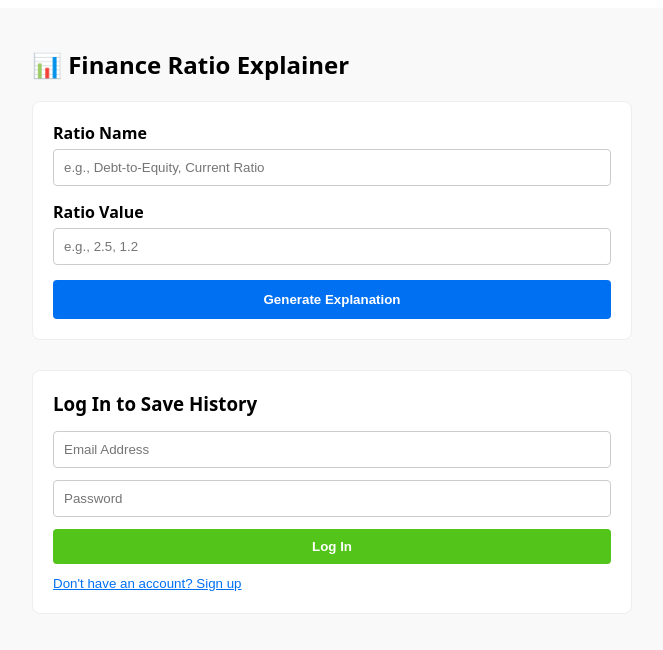
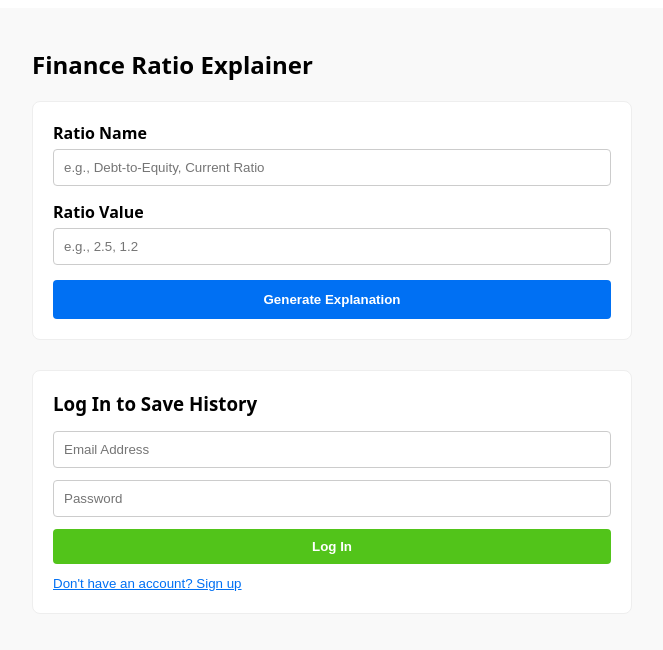
Before and after one commit to Noora-Ahmed/finance-ratio-explainer, a React (Vite) app in the folder frontend/: page / in a window 1280 px wide. Shown: the top 650 px of the page, without its empty margins (308-971 px from the left). Built offline with nearby package versions, Linux system fonts and the light colour scheme.

Commit message:
Remove chart emoji from main title

```diff
--- a/frontend/src/App.jsx
+++ b/frontend/src/App.jsx
@@ -126,7 +126,7 @@ function App() {
 
         {/* Core Workspace Header */}
         <div style={{ display: 'flex', justifyContent: 'space-between', alignItems: 'center', marginBottom: '20px' }}>
-          <h1 style={{ fontSize: '24px', margin: 0 }}>📊 Finance Ratio Explainer</h1>
+          <h1 style={{ fontSize: '24px', margin: 0 }}> Finance Ratio Explainer</h1>
           {token && (
             <button onClick={handleLogout} style={{ padding: '6px 12px', background: '#ff4d4f', color: '#fff', border: 'none', borderRadius: '4px', cursor: 'pointer', fontSize: '13px' }}>
               Log Out
```
